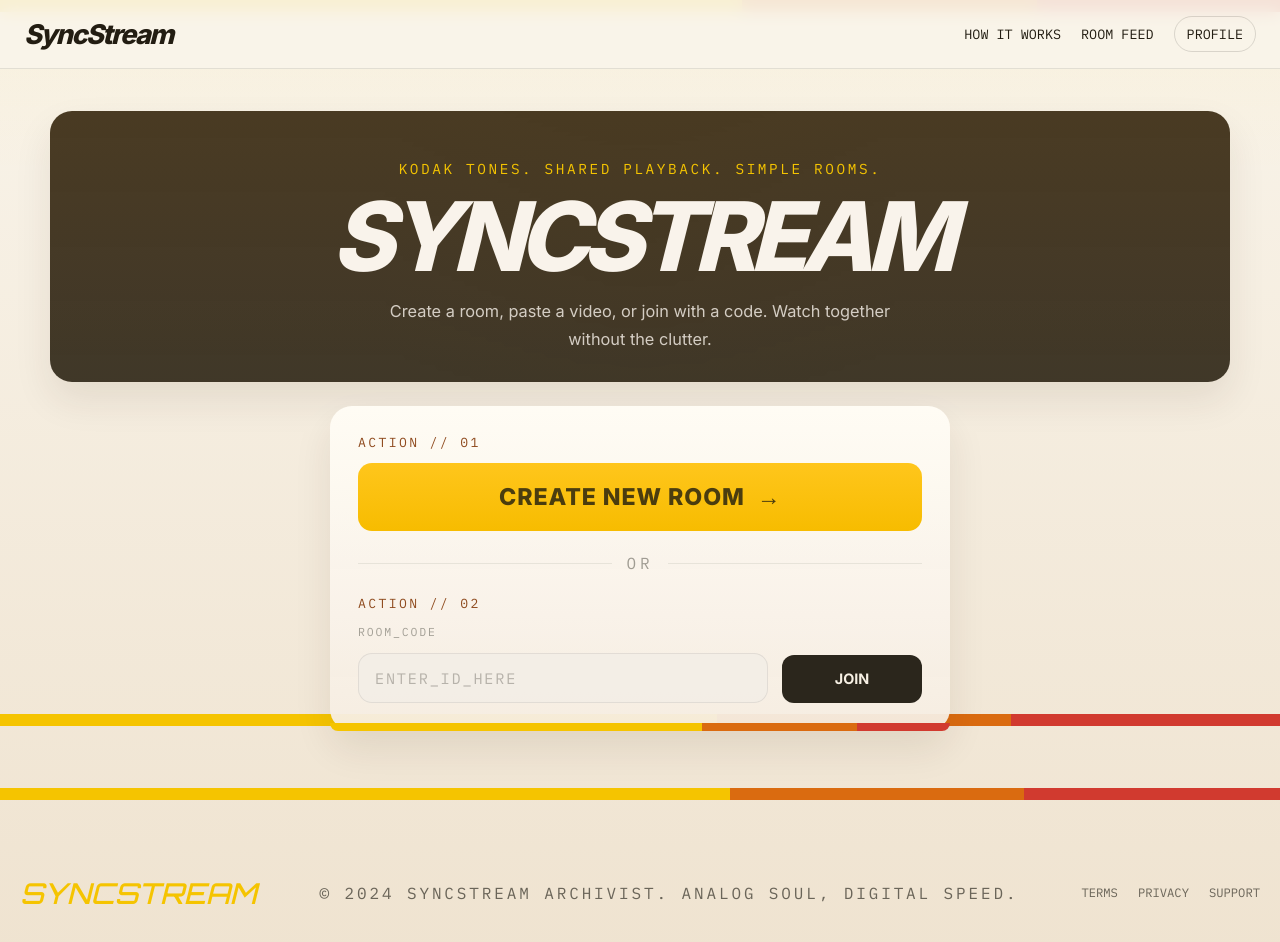
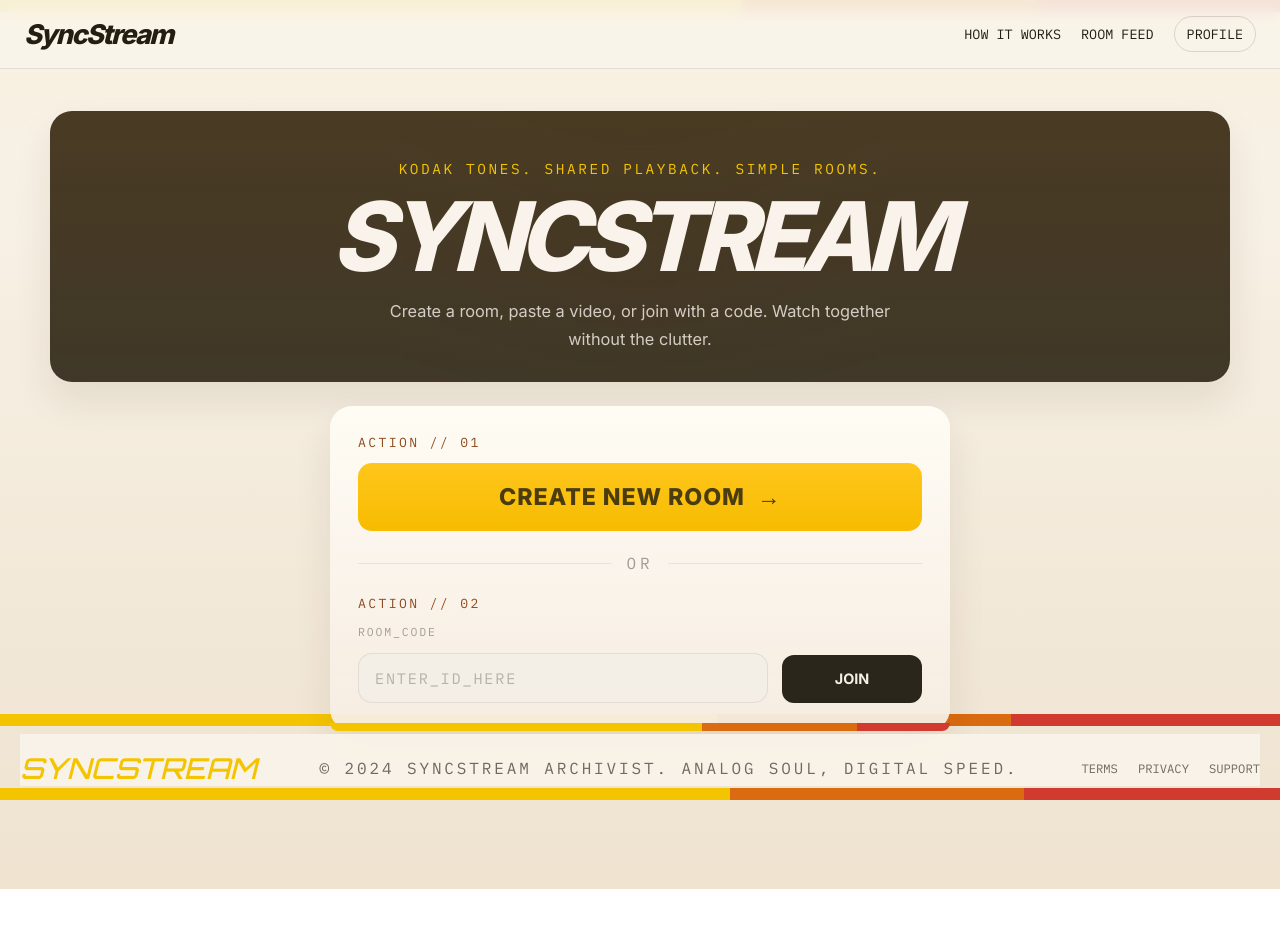
Before and after one commit to Falco0906/syncstream, a website: page public/index.html in a window 1280 px wide. After the commit the page ends 889 px from the top, so only its background shows below. Drawn offline with nearby package versions, Linux system fonts and the light colour scheme; no server answers.

Commit message:
Pin homepage footer and add leave room

```diff
--- a/public/client.js
+++ b/public/client.js
@@ -75,6 +75,7 @@ const roomSection = document.getElementById('room-section');
 const video = document.getElementById('video');
 const copyRoomBtn = document.getElementById('copy-room-btn');
 const newSyncBtn = document.getElementById('new-sync-btn');
+const leaveRoomBtn = document.getElementById('leave-room-btn');
 const mediaStage = document.getElementById('media-stage');
 
 function setMediaStageLoaded(hasMedia) {
@@ -736,6 +737,10 @@ newSyncBtn?.addEventListener('click', async () => {
   const { roomId } = await res.json();
   window.location.href = `/room/${roomId}`;
 });
+leaveRoomBtn?.addEventListener('click', () => {
+  socket.disconnect();
+  window.location.href = '/';
+});
 
 // On DOM Ready
 document.addEventListener('DOMContentLoaded', () => {
--- a/public/index.html
+++ b/public/index.html
@@ -79,6 +79,7 @@
           </div>
 
           <button class="sidebar-cta" id="new-sync-btn" type="button">+ New_Sync</button>
+          <button class="secondary-cta sidebar-secondary" id="leave-room-btn" type="button">Leave Room</button>
         </aside>
 
         <main class="room-main">
--- a/public/style.css
+++ b/public/style.css
@@ -421,6 +421,10 @@ textarea {
   text-transform: uppercase;
 }
 
+.sidebar-secondary {
+  width: 100%;
+}
+
 .room-main {
   grid-area: main;
   border-top: 4px solid var(--red);
@@ -726,6 +730,21 @@ progress::-webkit-progress-value {
   color: rgba(24, 23, 15, 0.62);
 }
 
+body:not(.room-mode) .site-footer {
+  position: fixed;
+  left: 50%;
+  bottom: 14px;
+  transform: translateX(-50%);
+  z-index: 12;
+  padding: 16px 0 0;
+  background: rgba(249, 244, 234, 0.92);
+  backdrop-filter: blur(6px);
+}
+
+body:not(.room-mode) #container {
+  padding-bottom: 150px;
+}
+
 .footer-brand {
   font-family: "Orbitron", sans-serif;
   font-style: italic;
```
